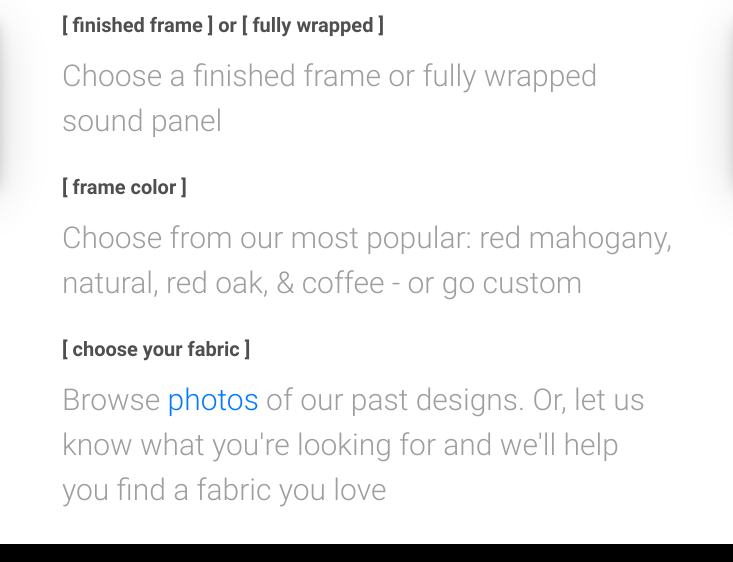
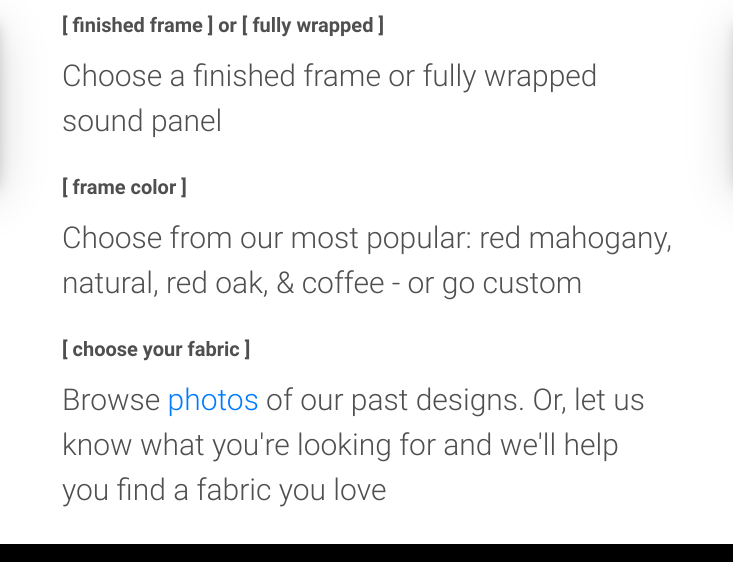
Before and after one commit to joepill815/nashville-sound-panels, a plain HTML site: page index.html in a window 1280 px wide. Shown: the part 2477-3039 px from the top of the page, 273-1006 px from the left. Drawn offline with Linux system fonts and the light colour scheme.

Commit message:
changed the font, incorrect color ratio

```diff
--- a/index.html
+++ b/index.html
@@ -143,19 +143,19 @@
             <div class="row pb-3">
               <div class="col-12 text-left">
                 <h5 class="font-weight-bold text-left mb-3 dark-grey-text">[ finished frame ] or [ fully wrapped ] </h5>
-                <p class="text-justify grey-text text-left">Choose a finished frame or fully wrapped sound panel</p>
+                <p class="text-justify dark-grey-text text-left">Choose a finished frame or fully wrapped sound panel</p>
               </div>
             </div>
             <div class="row pb-3">
               <div class="col-12">
                 <h5 class="font-weight-bold text-left mb-3 dark-grey-text"> [ frame color ] </h5>
-                <p class="grey-text text-left">Choose from our most popular: red mahogany, natural, red oak, & coffee - or go custom</p>
+                <p class="dark-grey-text text-left">Choose from our most popular: red mahogany, natural, red oak, & coffee - or go custom</p>
               </div>
             </div>
             <div class="row pb-3">
               <div class="col-12">
                 <h5 class="font-weight-bold text-left mb-3 dark-grey-text"> [ choose your fabric ] </h5>
-                <p class="grey-text text-left">Browse <a href="https://instagram.com/nashvillesoundpanels">photos</a> of our past designs. Or, let us know what you're looking for and we'll help you find a fabric you love</p>
+                <p class="dark-grey-text text-left">Browse <a href="https://instagram.com/nashvillesoundpanels">photos</a> of our past designs. Or, let us know what you're looking for and we'll help you find a fabric you love</p>
               </div>
             </div>
           </div>
@@ -223,9 +223,9 @@
         <div class="row pb-3">
           <div class="col-12">
             <h5 class="font-weight-bold text-left mb-3 dark-grey-text">  [ standard size ] </h5>
-            <p class="grey-text text-left">2' x 4' x 3"</p>
+            <p class="dark-grey-text text-left">2' x 4' x 3"</p>
             <h5 class="font-weight-bold text-left mb-3 dark-grey-text">  [ surface area coverage ] </h5>
-            <p class="grey-text text-left">8 ft sq.</p>
+            <p class="dark-grey-text text-left">8 ft sq.</p>
             <h5 class="font-weight-bold text-left mb-3 dark-grey-text">  [ absorption material ] </h5>
             <p class="text-left font-18"><a href="https://www.rockwool.com/products/rockboard/">Rockboard 80</a></p>
           </div>
```
